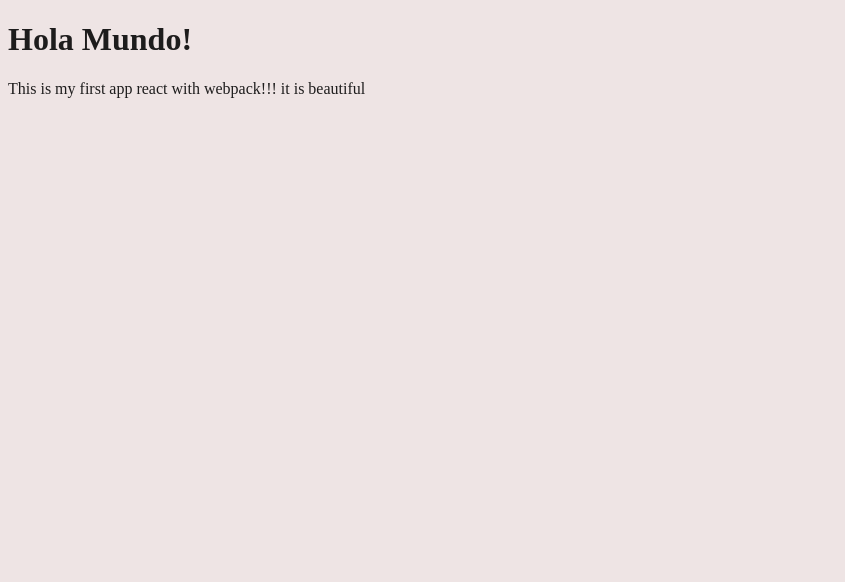
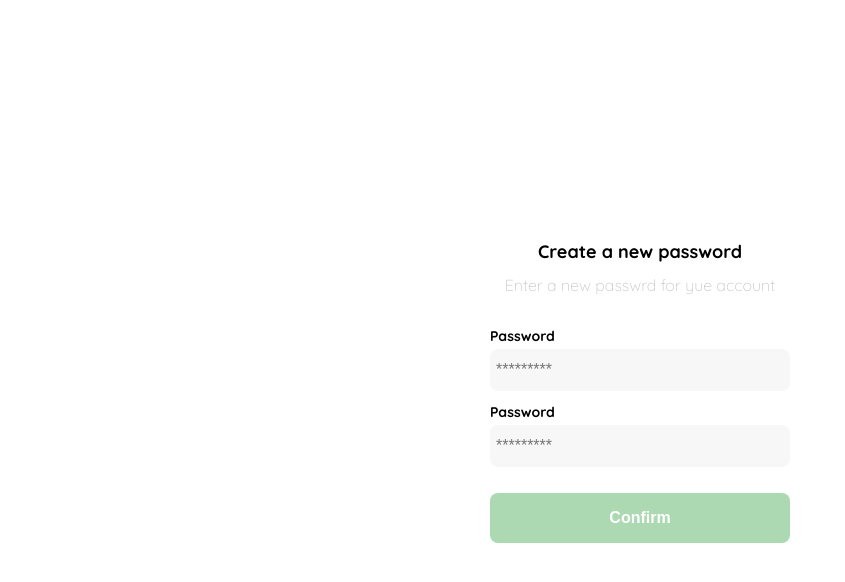
Before and after one commit to SisifoDev/react-shop, a React app: page / in a window 1280 px wide. Shown: the top 582 px of the page, without its empty margins (0-845 px from the left). Built offline with nearby package versions, Linux system fonts and the light colour scheme.

Commit message:
Login component

```diff
--- a/public/index.html
+++ b/public/index.html
@@ -4,6 +4,12 @@
     <meta charset="UTF-8" />
     <meta http-equiv="X-UA-Compatible" content="IE=edge" />
     <meta name="viewport" content="width=device-width, initial-scale=1.0" />
+    <link rel="preconnect" href="https://fonts.googleapis.com" />
+    <link rel="preconnect" href="https://fonts.gstatic.com" crossorigin />
+    <link
+      href="https://fonts.googleapis.com/css2?family=Quicksand:wght@300;500;700&display=swap"
+      rel="stylesheet"
+    />
     <title>React e-shop</title>
   </head>
   <body>
--- a/src/components/App.jsx
+++ b/src/components/App.jsx
@@ -1,12 +1,13 @@
 import React from "react";
-import "../styles/global.scss";
+import Layout from "../containers/Layout";
+import Login from "../containers/Login";
+import "../styles/global.css";
 
 const App = () => {
   return (
-    <div>
-      <h1>Hola Mundo!</h1>
-      <p>This is my first app react with webpack!!! it is beautiful</p>
-    </div>
+    <Layout>
+      <Login />
+    </Layout>
   );
 };
 
--- /dev/null
+++ b/src/containers/Layout.jsx
@@ -0,0 +1,7 @@
+import React from "react";
+
+const Layout = ({ children }) => {
+  return <div className="Layout">{children}</div>;
+};
+
+export default Layout;
--- /dev/null
+++ b/src/containers/Login.jsx
@@ -0,0 +1,41 @@
+import React from "react";
+import "../styles/Login.scss";
+
+const Login = () => {
+  return (
+    <div className="login">
+      <div className="form-container">
+        <img src="./logos/logo_yard_sale.svg" alt="logo" className="logo" />
+        <h1 className="title">Create a new password</h1>
+        <p className="subtitle">Enter a new passwrd for yue account</p>
+        <form action="/" className="form">
+          <label for="password" className="label">
+            Password
+          </label>
+          <input
+            type="password"
+            id="password"
+            placeholder="*********"
+            className="input input-password"
+          />
+          <label for="new-password" className="label">
+            Password
+          </label>
+          <input
+            type="password"
+            id="new-password"
+            placeholder="*********"
+            className="input input-password"
+          />
+          <input
+            type="submit"
+            value="Confirm"
+            className="primary-button login-button"
+          />
+        </form>
+      </div>
+    </div>
+  );
+};
+
+export default Login;
--- /dev/null
+++ b/src/styles/Login.scss
@@ -0,0 +1,70 @@
+@import "vars";
+
+.login {
+  width: 100%;
+  height: 100vh;
+  display: grid;
+  place-items: center;
+}
+.form-container {
+  display: grid;
+  grid-template-rows: auto 1fr auto;
+  width: 300px;
+}
+.logo {
+  width: 150px;
+  margin-bottom: 48px;
+  justify-self: center;
+  display: none;
+}
+.title {
+  font-size: var(--lg);
+  margin-bottom: 12px;
+  text-align: center;
+}
+.subtitle {
+  color: var(--very-light-pink);
+  font-size: var(--md);
+  font-weight: 300;
+  margin-top: 0;
+  margin-bottom: 32px;
+  text-align: center;
+}
+.form {
+  display: flex;
+  flex-direction: column;
+}
+.label {
+  font-size: var(--sm);
+  font-weight: bold;
+  margin-bottom: 4px;
+}
+.input {
+  background-color: var(--text-input-field);
+  border: none;
+  border-radius: 8px;
+  height: 30px;
+  font-size: var(--md);
+  padding: 6px;
+  margin-bottom: 12px;
+}
+.primary-button {
+  background-color: var(--hospital-green);
+  border-radius: 8px;
+  border: none;
+  color: var(--white);
+  width: 100%;
+  cursor: pointer;
+  font-size: var(--md);
+  font-weight: bold;
+  height: 50px;
+}
+.login-button {
+  margin-top: 14px;
+  margin-bottom: 30px;
+}
+@media (max-width: 640px) {
+  .logo {
+    display: block;
+  }
+}
--- /dev/null
+++ b/src/styles/_vars.scss
@@ -0,0 +1,10 @@
+:root {
+  --white: #ffffff;
+  --black: #000000;
+  --very-light-pink: #c7c7c7;
+  --text-input-field: #f7f7f7;
+  --hospital-green: #acd9b2;
+  --sm: 14px;
+  --md: 16px;
+  --lg: 18px;
+}
--- /dev/null
+++ b/src/styles/global.css
@@ -0,0 +1,4 @@
+body {
+  margin: 0;
+  font-family: "Quicksand", sans-serif;
+}
--- a/src/styles/global.scss
+++ /dev/null
@@ -1,7 +0,0 @@
-$base-color: #eee4e4;
-$color: rgba(0, 0, 0, 0.877);
-
-body {
-  background-color: $base-color;
-  color: $color;
-}
--- a/webpack.config.js
+++ b/webpack.config.js
@@ -30,7 +30,7 @@
         ],
       },
       {
-        test: /\.s[ac]ss$/i,
+        test: /\.(css|scss)$/i,
         use: ["style-loader", "css-loader", "sass-loader"],
       },
     ],
```
